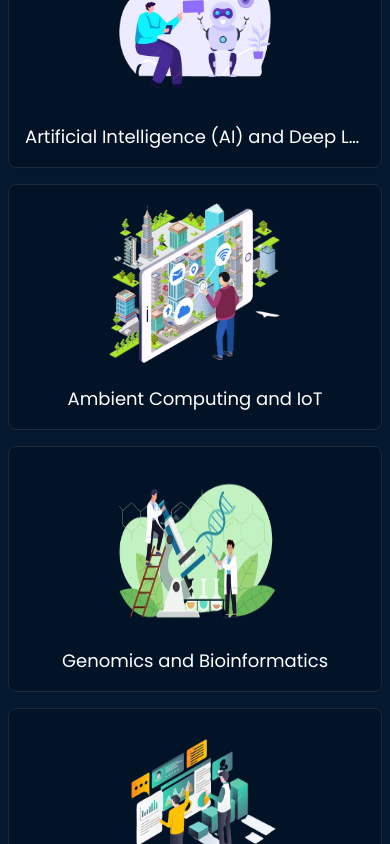
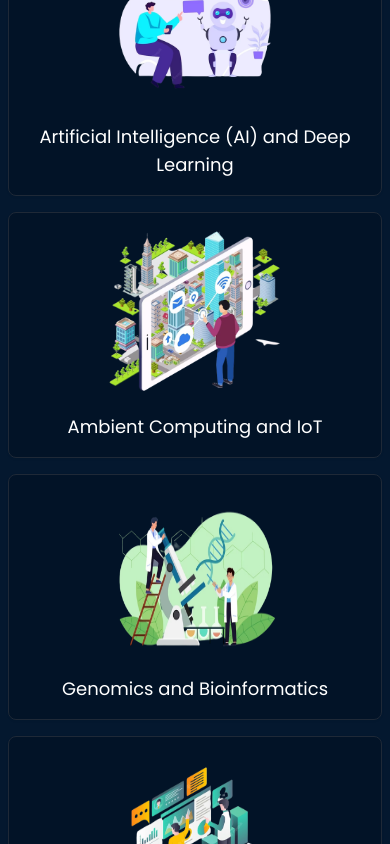
Before and after one commit to aliaftabsheikh/panaverse-website, a Next.js app: page / in a window 390 px wide. Shown: the part 3640-4484 px from the top of the page. Built offline with nearby package versions, Linux system fonts and the light colour scheme.

Commit message:
fix:Ui-issue

```diff
--- a/src/components/shared/SpecializationQuartersBrief/page.tsx
+++ b/src/components/shared/SpecializationQuartersBrief/page.tsx
@@ -18,7 +18,7 @@ function SpecializationQuartersBrief({
             src={image}
             alt="web3Icon"
           />
-          <p className="text-white mt-2 text-center md:text-lg font-medium truncate w-full">
+          <p className="text-white mt-2 text-center md:text-lg font-medium min-md:truncate min-md:w-full">
             {name}
           </p>
         </div>
--- a/tailwind.config.js
+++ b/tailwind.config.js
@@ -21,7 +21,9 @@ module.exports = {
 
       'sm': { 'max': '639px' },
 
-      'xs': { 'max': '428px'}
+      'xs': { 'max': '428px'},
+
+      'min-md': {'min': '767px'}
   }
   },
   plugins: [],
```
